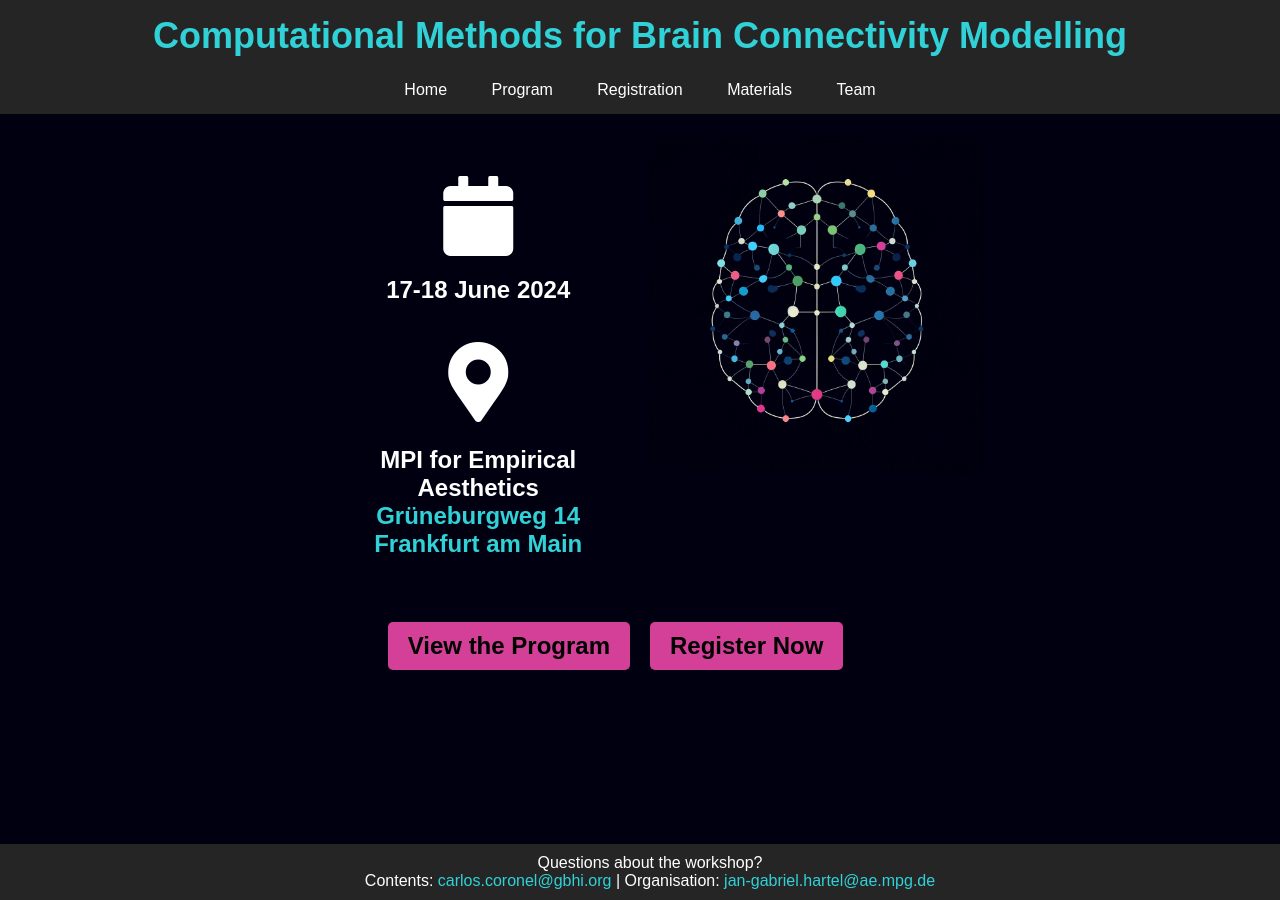
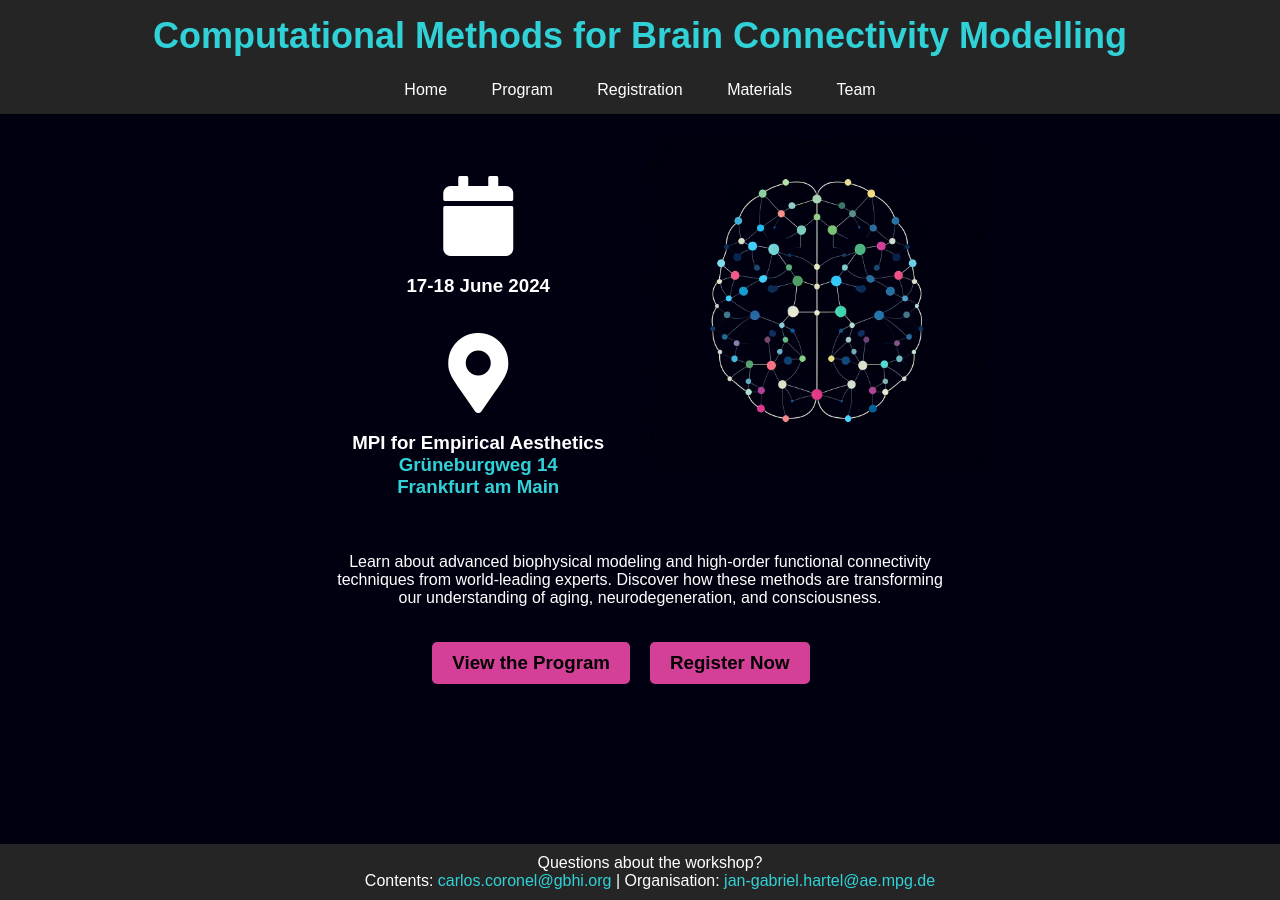
Before and after one commit to NCCLabMPI/Comp_Neuro_Workshop, a Jekyll site: the page built from index.md, in a window 1280 px wide. Built offline with Jekyll 4.4.1, drawn with Linux system fonts in a browser that asks for light colours.

Commit message:
Added a teaser to the homepage

```diff
--- a/_layouts/home.html
+++ b/_layouts/home.html
@@ -34,26 +34,28 @@ layout: default
           <div class="column">
             <br><br>
             <i class="fas fa-calendar", style="font-size: 80px;"></i>
-            <h2>17-18 June 2024</h2>
+            <h3>17-18 June 2024</h3>
             <br>
             <i class="fas fa-map-marker-alt", style="font-size: 80px;"></i>
-            <h2><p>MPI for Empirical Aesthetics <br>
-            <a href="https://www.google.com/maps?q=MPI+for+Empirical+Aesthetics">Grüneburgweg 14 <br> Frankfurt am Main</a></p></h2>
+            <h3><p>MPI for Empirical Aesthetics <br>
+            <a href="https://www.google.com/maps?q=MPI+for+Empirical+Aesthetics">Grüneburgweg 14 <br> Frankfurt am Main</a></p></h3>
 
           </div>
           <div class="column image-container">
             <img src="assets/images/brain.png" alt="Image">
           </div>
         </div>
+
+        <p>Learn about advanced biophysical modeling and high-order functional connectivity techniques from world-leading experts. Discover how these methods are transforming our understanding of aging, neurodegeneration, and consciousness.</p>
     <div class="two-columns">
       <div class="column", style="text-align: right">
         <div class="bottom-button">
-          <h2><a href="{{ site.baseurl }}/program">View the Program</a><h2>
+          <h3><a href="{{ site.baseurl }}/program">View the Program</a><h3>
         </div>
       </div>
       <div class="column", style="text-align: left">
         <div class="bottom-button">
-          <h2><a href="{{ site.baseurl }}/registration">Register Now</a><h2>
+          <h3><a href="{{ site.baseurl }}/registration">Register Now</a><h3>
         </div>
       </div>
     </div>
```
